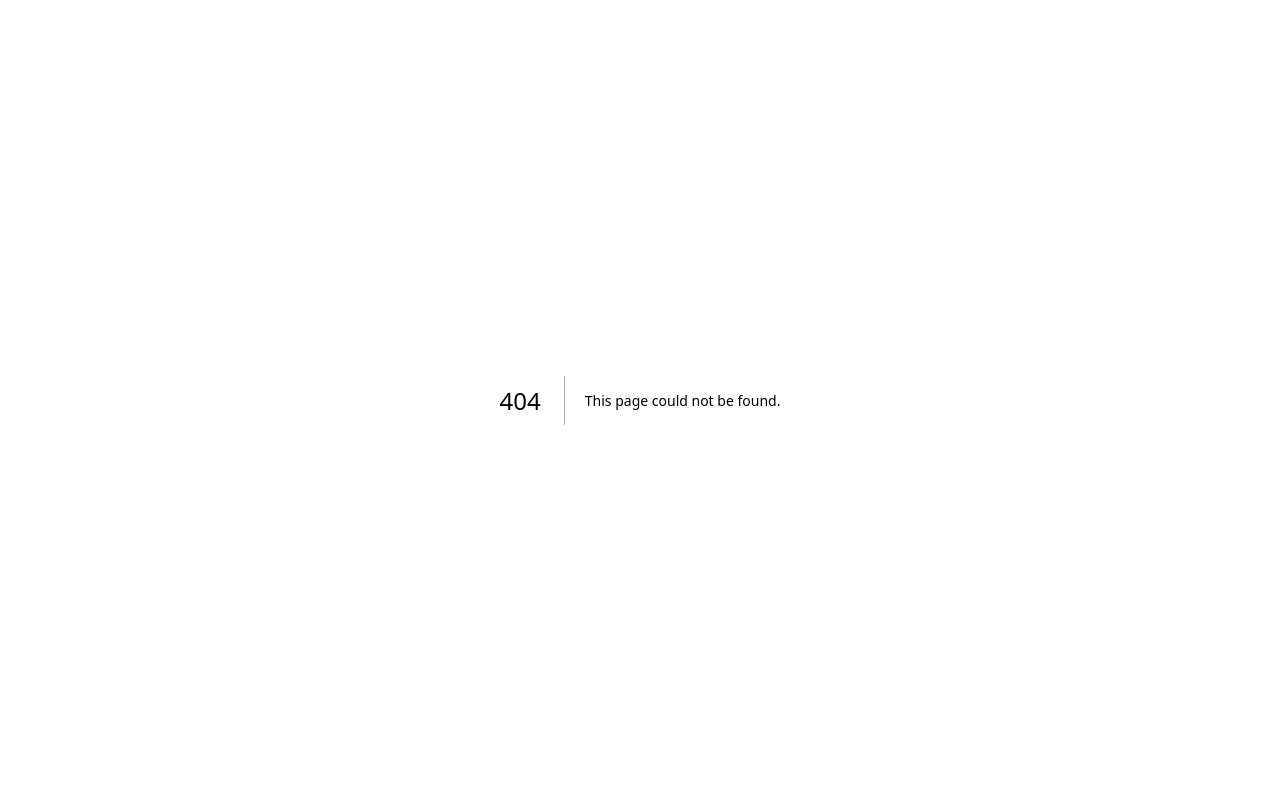
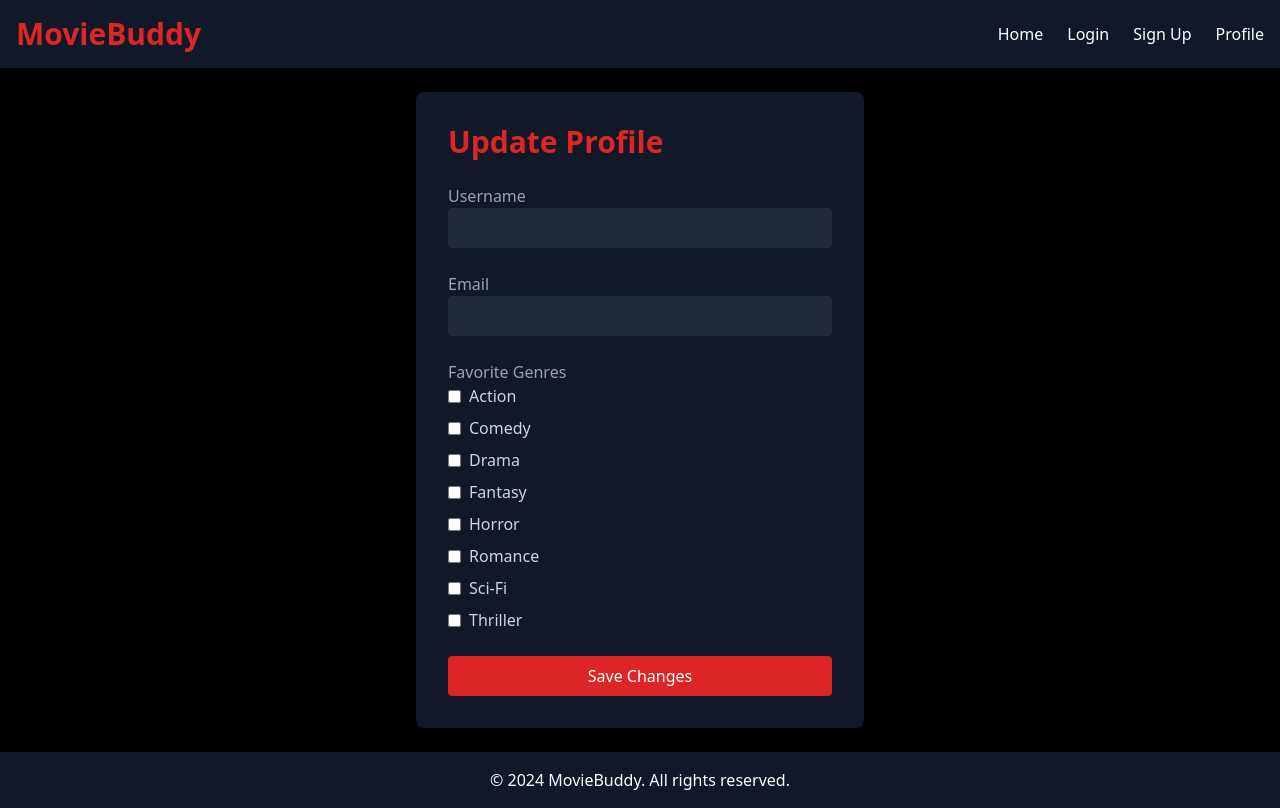
Before and after one commit to 000xs/moviebuddy, a Next.js app: page /profile in a window 1280 px wide. Before the commit this address had no page. Built offline with nearby package versions, Linux system fonts and the light colour scheme.

Commit message:
Added profile page with genre selection and updated UI

```diff
--- a/pages/index.tsx
+++ b/pages/index.tsx
@@ -1,24 +1,57 @@
 // pages/index.tsx
-import Head from 'next/head';
-import Link from 'next/link';
+import Head from "next/head";
+import Link from "next/link";
 
 export default function Home() {
   return (
     <div className="flex flex-col min-h-screen bg-black text-white">
       <Head>
         <title>MovieBuddy</title>
-        <meta name="description" content="Your go-to app for movie recommendations!" />
+        <meta
+          name="description"
+          content="Your go-to app for movie recommendations!"
+        />
         <link rel="icon" href="/favicon.ico" />
       </Head>
 
       <header className="bg-gray-900 p-4 shadow-md">
         <div className="container mx-auto flex justify-between items-center">
           <h1 className="text-3xl font-extrabold text-red-600">MovieBuddy</h1>
+
           <nav>
             <ul className="flex space-x-6">
-              <li><Link href="/" className="hover:text-red-600 transition duration-300">Home</Link></li>
-              <li><Link href="/auth/login" className="hover:text-red-600 transition duration-300">Login</Link></li>
-              <li><Link href="/auth/signup" className="hover:text-red-600 transition duration-300">Sign Up</Link></li>
+              <li>
+                <Link
+                  href="/"
+                  className="hover:text-red-600 transition duration-300"
+                >
+                  Home
+                </Link>
+              </li>
+              <li>
+                <Link
+                  href="/auth/login"
+                  className="hover:text-red-600 transition duration-300"
+                >
+                  Login
+                </Link>
+              </li>
+              <li>
+                <Link
+                  href="/auth/signup"
+                  className="hover:text-red-600 transition duration-300"
+                >
+                  Sign Up
+                </Link>
+              </li>
+              <li>
+                <Link
+                  href="/profile"
+                  className="hover:text-red-600 transition duration-300"
+                >
+                  Profile
+                </Link>
+              </li>
             </ul>
           </nav>
         </div>
@@ -27,7 +60,9 @@ export default function Home() {
       <main className="flex-grow container mx-auto p-6">
         <section className="mb-12">
           <h2 className="text-4xl font-bold mb-4">Welcome to MovieBuddy!</h2>
-          <p className="text-lg mb-6">Your go-to app for personalized movie recommendations.</p>
+          <p className="text-lg mb-6">
+            Your go-to app for personalized movie recommendations.
+          </p>
           <div className="flex space-x-4">
             <Link href="/auth/signup">
               <button className="bg-red-600 hover:bg-red-700 text-white py-2 px-4 rounded transition duration-300">
@@ -47,12 +82,20 @@ export default function Home() {
           <div className="grid grid-cols-2 sm:grid-cols-3 lg:grid-cols-4 gap-4">
             {/* Example movie cards */}
             <div className="bg-gray-800 p-4 rounded-lg hover:scale-105 transform transition duration-300">
-              <img src="/placeholder.png" alt="Movie Poster" className="w-full rounded mb-2" />
+              <img
+                src="/placeholder.png"
+                alt="Movie Poster"
+                className="w-full rounded mb-2"
+              />
               <h4 className="text-lg font-bold">Movie Title</h4>
               <p className="text-sm text-gray-400">Genre, Year</p>
             </div>
             <div className="bg-gray-800 p-4 rounded-lg hover:scale-105 transform transition duration-300">
-              <img src="/placeholder.png" alt="Movie Poster" className="w-full rounded mb-2" />
+              <img
+                src="/placeholder.png"
+                alt="Movie Poster"
+                className="w-full rounded mb-2"
+              />
               <h4 className="text-lg font-bold">Movie Title</h4>
               <p className="text-sm text-gray-400">Genre, Year</p>
             </div>
--- /dev/null
+++ b/pages/profile.tsx
@@ -0,0 +1,102 @@
+// pages/profile.tsx
+import { useState } from 'react';
+import Head from 'next/head';
+import Link from 'next/link';
+
+const genres = [
+  'Action', 'Comedy', 'Drama', 'Fantasy', 'Horror', 'Romance', 'Sci-Fi', 'Thriller'
+];
+
+export default function Profile() {
+  const [username, setUsername] = useState('');
+  const [email, setEmail] = useState('');
+  const [selectedGenres, setSelectedGenres] = useState<string[]>([]);
+
+  const handleGenreChange = (genre: string) => {
+    setSelectedGenres((prev) =>
+      prev.includes(genre) ? prev.filter((g) => g !== genre) : [...prev, genre]
+    );
+  };
+
+  const handleSubmit = (e: React.FormEvent) => {
+    e.preventDefault();
+    // Handle form submission (e.g., save user details and genres)
+  };
+
+  return (
+    <div className="min-h-screen bg-black text-white flex flex-col">
+      <Head>
+        <title>Profile - MovieBuddy</title>
+      </Head>
+      <header className="bg-gray-900 p-4 shadow-md">
+        <div className="container mx-auto flex justify-between items-center">
+          <h1 className="text-3xl font-extrabold text-red-600">MovieBuddy</h1>
+          <nav>
+            <ul className="flex space-x-6">
+              <li><Link href="/" className="hover:text-red-600 transition duration-300">Home</Link></li>
+              <li><Link href="/auth/login" className="hover:text-red-600 transition duration-300">Login</Link></li>
+              <li><Link href="/auth/signup" className="hover:text-red-600 transition duration-300">Sign Up</Link></li>
+              <li><Link href="/profile" className="hover:text-red-600 transition duration-300">Profile</Link></li>
+            </ul>
+          </nav>
+        </div>
+      </header>
+
+      <main className="flex-grow container mx-auto p-6">
+        <div className="bg-gray-900 p-8 rounded-lg shadow-lg max-w-md mx-auto">
+          <h2 className="text-3xl font-bold text-red-600 mb-6">Update Profile</h2>
+          <form onSubmit={handleSubmit} className="space-y-6">
+            <div>
+              <label className="block text-gray-400">Username</label>
+              <input
+                type="text"
+                value={username}
+                onChange={(e) => setUsername(e.target.value)}
+                className="w-full px-4 py-2 bg-gray-800 text-white rounded"
+                required
+              />
+            </div>
+            <div>
+              <label className="block text-gray-400">Email</label>
+              <input
+                type="email"
+                value={email}
+                onChange={(e) => setEmail(e.target.value)}
+                className="w-full px-4 py-2 bg-gray-800 text-white rounded"
+                required
+              />
+            </div>
+            <div>
+              <label className="block text-gray-400">Favorite Genres</label>
+              <div className="space-y-2">
+                {genres.map((genre) => (
+                  <div key={genre} className="flex items-center">
+                    <input
+                      type="checkbox"
+                      checked={selectedGenres.includes(genre)}
+                      onChange={() => handleGenreChange(genre)}
+                      className="mr-2"
+                    />
+                    <span className="text-gray-300">{genre}</span>
+                  </div>
+                ))}
+              </div>
+            </div>
+            <button
+              type="submit"
+              className="bg-red-600 hover:bg-red-700 text-white py-2 px-4 rounded w-full transition duration-300"
+            >
+              Save Changes
+            </button>
+          </form>
+        </div>
+      </main>
+
+      <footer className="bg-gray-900 p-4">
+        <div className="container mx-auto text-center">
+          <p>&copy; 2024 MovieBuddy. All rights reserved.</p>
+        </div>
+      </footer>
+    </div>
+  );
+}
```
